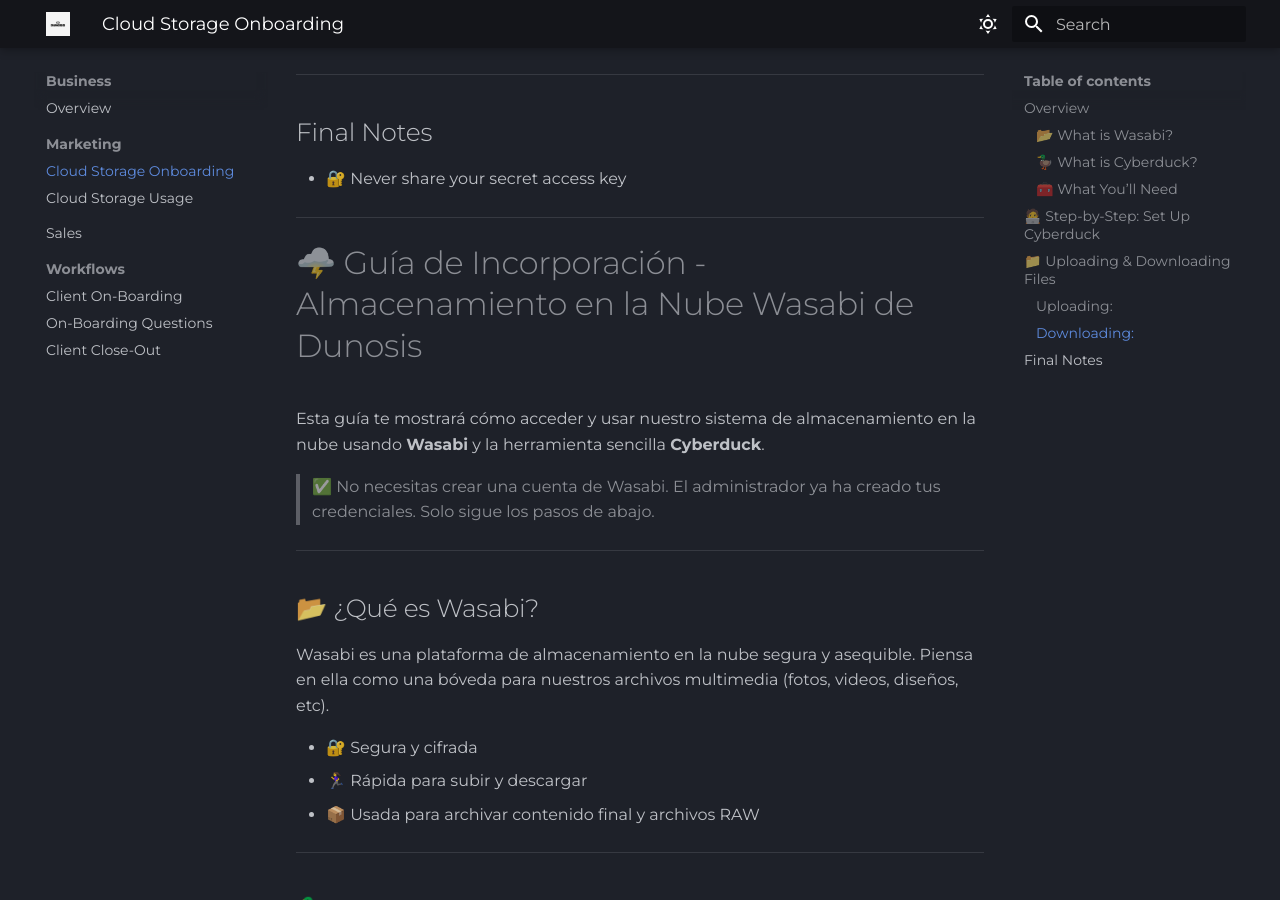
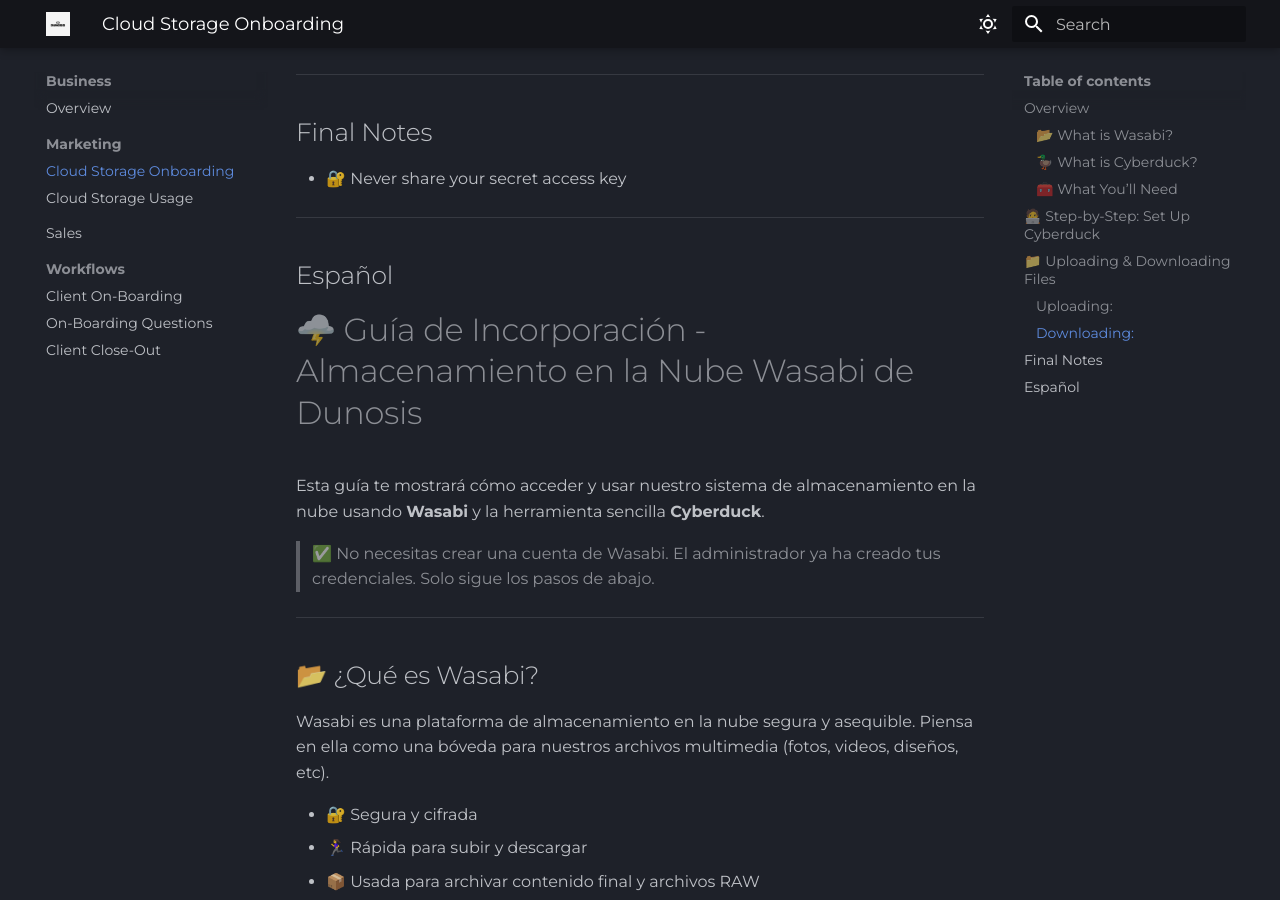
Before and after one commit to wesordonez/dunosis-web-docs, an MkDocs documentation site: the page built from docs/business/marketing/cloud-storage-onboarding.md, in a window 1280 px wide and 900 px high, scrolled down 2903 px. Built offline with MkDocs 1.6.1 and Material for MkDocs 9.7.7, drawn with Linux system fonts in a browser that asks for light colours.

Commit message:
added spanish to the table of contents

```diff
--- a/docs/business/marketing/cloud-storage-onboarding.md
+++ b/docs/business/marketing/cloud-storage-onboarding.md
@@ -76,6 +76,8 @@
 
 ---
 
+## Español
+
 # 🌩️ Guía de Incorporación - Almacenamiento en la Nube Wasabi de Dunosis
 
 Esta guía te mostrará cómo acceder y usar nuestro sistema de almacenamiento en la nube usando **Wasabi** y la herramienta sencilla **Cyberduck**.
```
